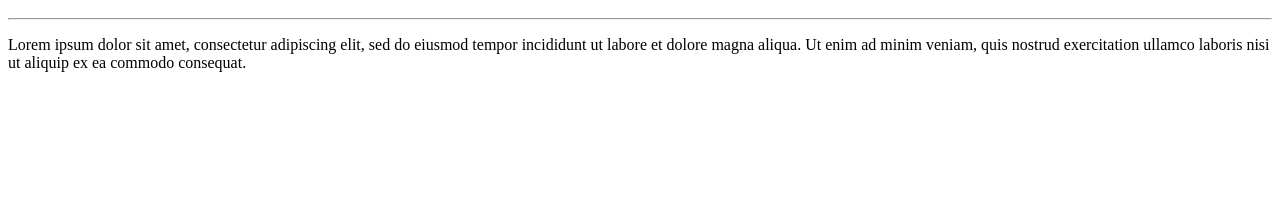
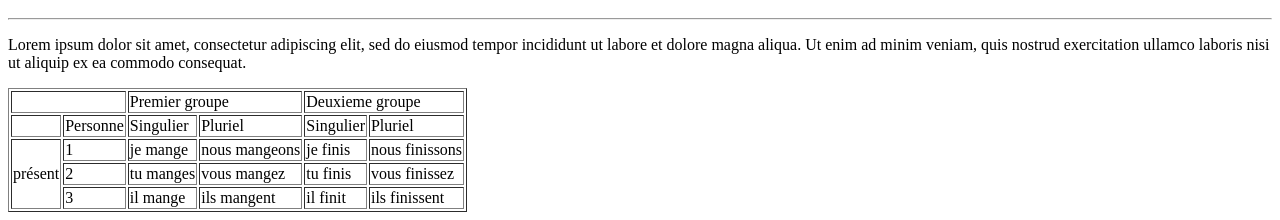
Before and after one commit to ivan-fr/webhost, a plain HTML site: page index.html in a window 1280 px wide. Shown: the part 994-1214 px from the top of the page. Before the commit the page ends 1082 px from the top, so only its background shows below. Drawn offline with Linux system fonts and the light colour scheme.

Commit message:
improve code

```diff
--- a/index.html
+++ b/index.html
@@ -49,7 +49,7 @@
     <p>Long Island Iced Tea</p>
 
     <p><a href="https://www.papillesetpupilles.fr/2019/08/moscow-mule.html/">Le Moscow mule</a> est un cocktail à
-            base de vodka, de bière de gingembre épicée et de jus de citron vert, accompagné d'une rondelle de citron.
+        base de vodka, de bière de gingembre épicée et de jus de citron vert, accompagné d'une rondelle de citron.
     </p>
     <p><a href="https://www.allrecipes.com/recipe/228491/the-real-long-island-iced-tea/">Le Long Island Iced Tea</a> est
         un cocktail à base de tequila, de gin, de vodka, de rhum et de liqueur d'oranges.</p>
@@ -66,6 +66,44 @@
         magna aliqua. Ut enim ad minim veniam, quis nostrud exercitation ullamco laboris nisi ut aliquip ex ea commodo
         consequat.
     </p>
+
+    <table border="1">
+        <tr>
+            <td colspan="2"></td>
+            <td colspan="2">Premier groupe</td>
+            <td colspan="2">Deuxieme groupe</td>
+        </tr>
+        <tr>
+            <td></td>
+            <td>Personne</td>
+            <td>Singulier</td>
+            <td>Pluriel</td>
+            <td>Singulier</td>
+            <td>Pluriel</td>
+        </tr>
+        <tr>
+            <td rowspan="3">présent</td>
+            <td>1</td>
+            <td>je mange</td>
+            <td>nous mangeons</td>
+            <td>je finis</td>
+            <td>nous finissons</td>
+        </tr>
+        <tr>
+            <td>2</td>
+            <td>tu manges</td>
+            <td>vous mangez</td>
+            <td>tu finis</td>
+            <td>vous finissez</td>
+        </tr>
+        <tr>
+            <td>3</td>
+            <td>il mange</td>
+            <td>ils mangent</td>
+            <td>il finit</td>
+            <td>ils finissent</td>
+        </tr>
+    </table>
 </body>
 
 
```
